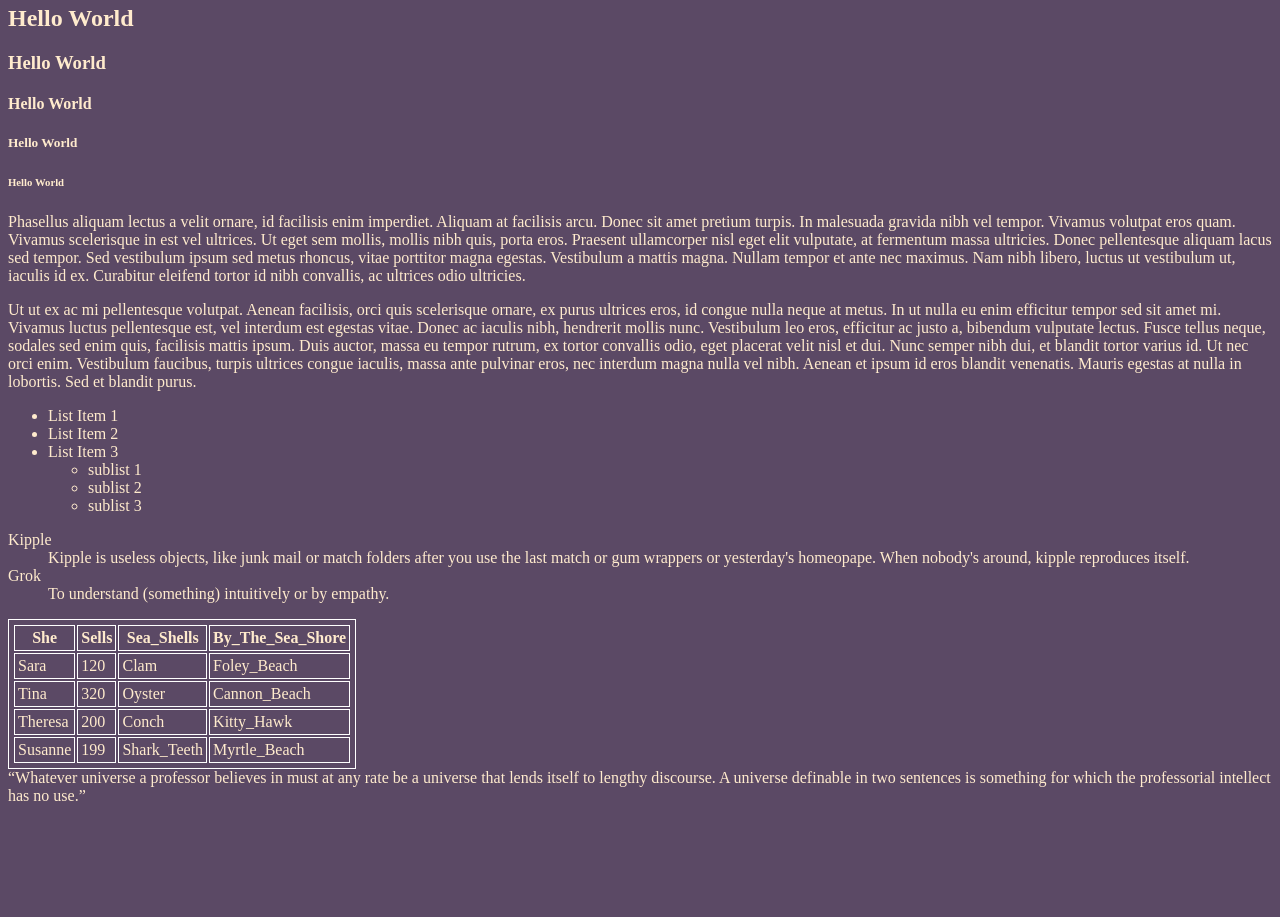
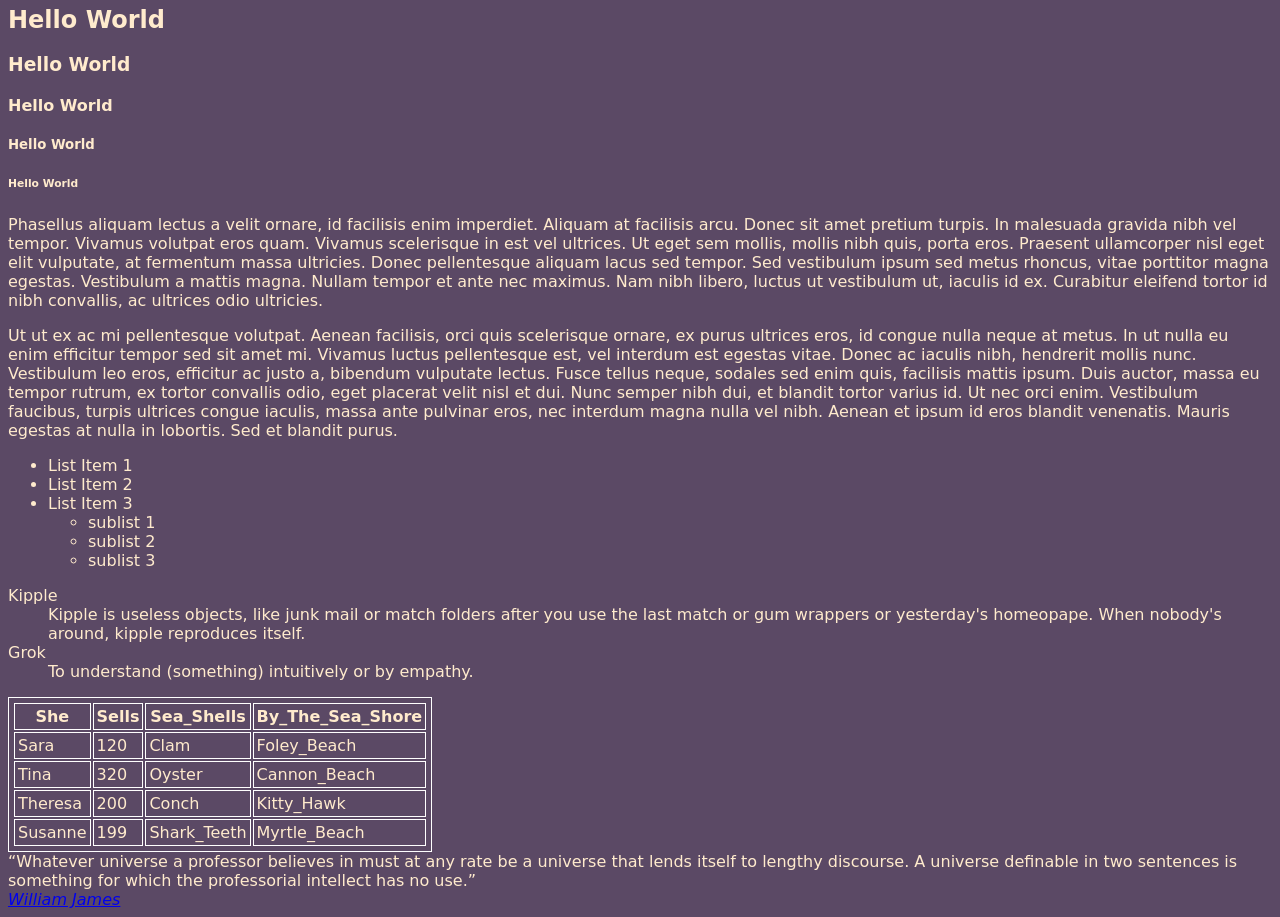
Before and after one commit to RubyRain1/Simple-Page-IST436, a plain HTML site: page simple-page/index.html in a window 1280 px wide. Shown: the part 75-992 px from the top of the page. Before the commit the page ends 888 px from the top, so only its background shows below. Drawn offline with Linux system fonts and the light colour scheme.

Commit message:
font change and link updates

```diff
--- a/simple-page/index.html
+++ b/simple-page/index.html
@@ -99,7 +99,7 @@
                     that lends itself to lengthy discourse. A universe definable in two
                     sentences is something for which the professorial intellect has no use.</q>
                     <address>
-                        <link rel="stylesheet" href="">
+                        <a rel="author" href="http://www.gutenberg.org/ebooks/5116" target="blank">William James</a>
                     </address>
     </body>
 
--- a/simple-page/style.css
+++ b/simple-page/style.css
@@ -1,6 +1,7 @@
 body{
     background-color: #5B4965;
     color: blanchedalmond;
+    font-family: cursive;
 }
 
 /* this is an ugly border but I wanted it to be visible */
```
